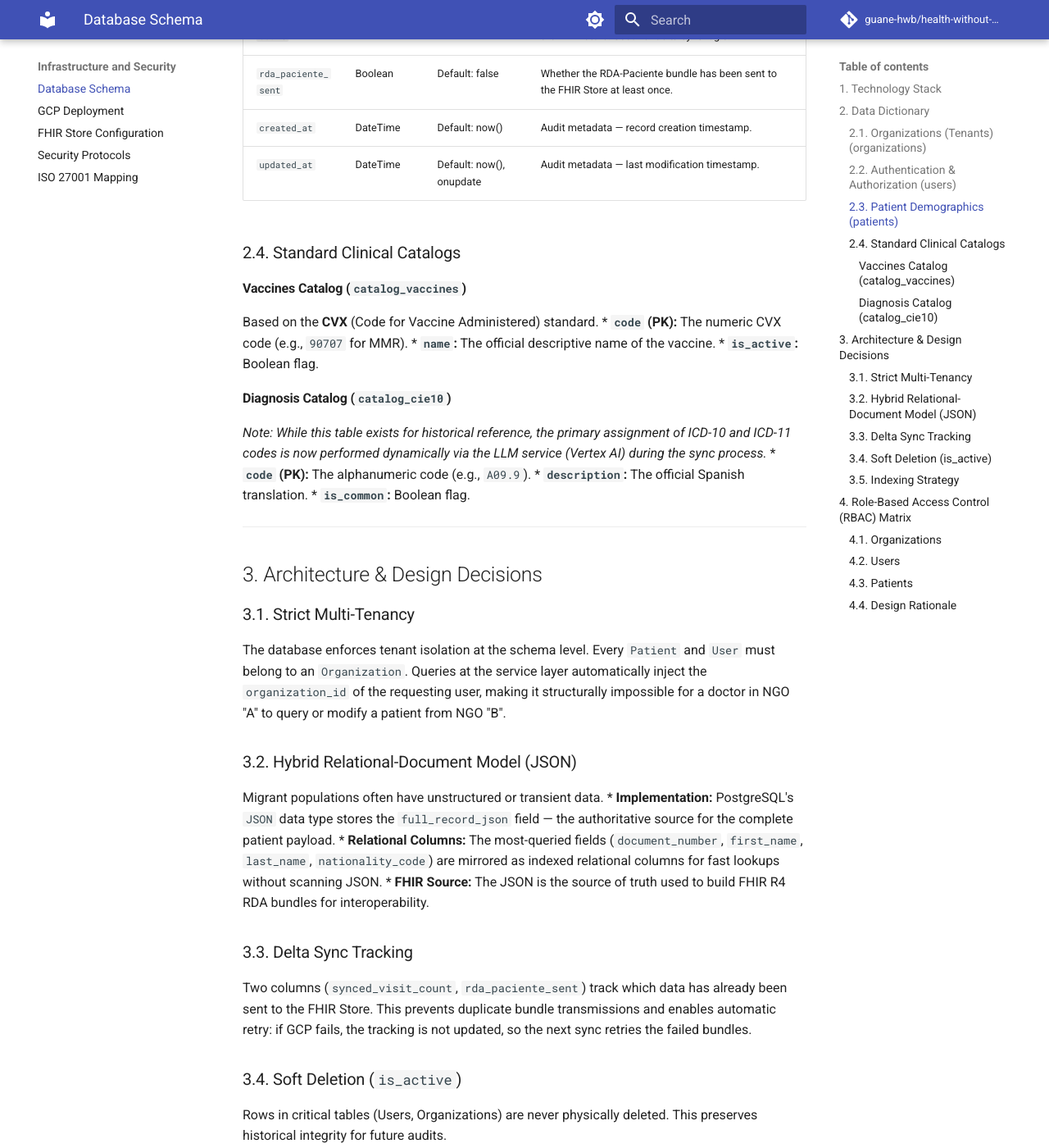
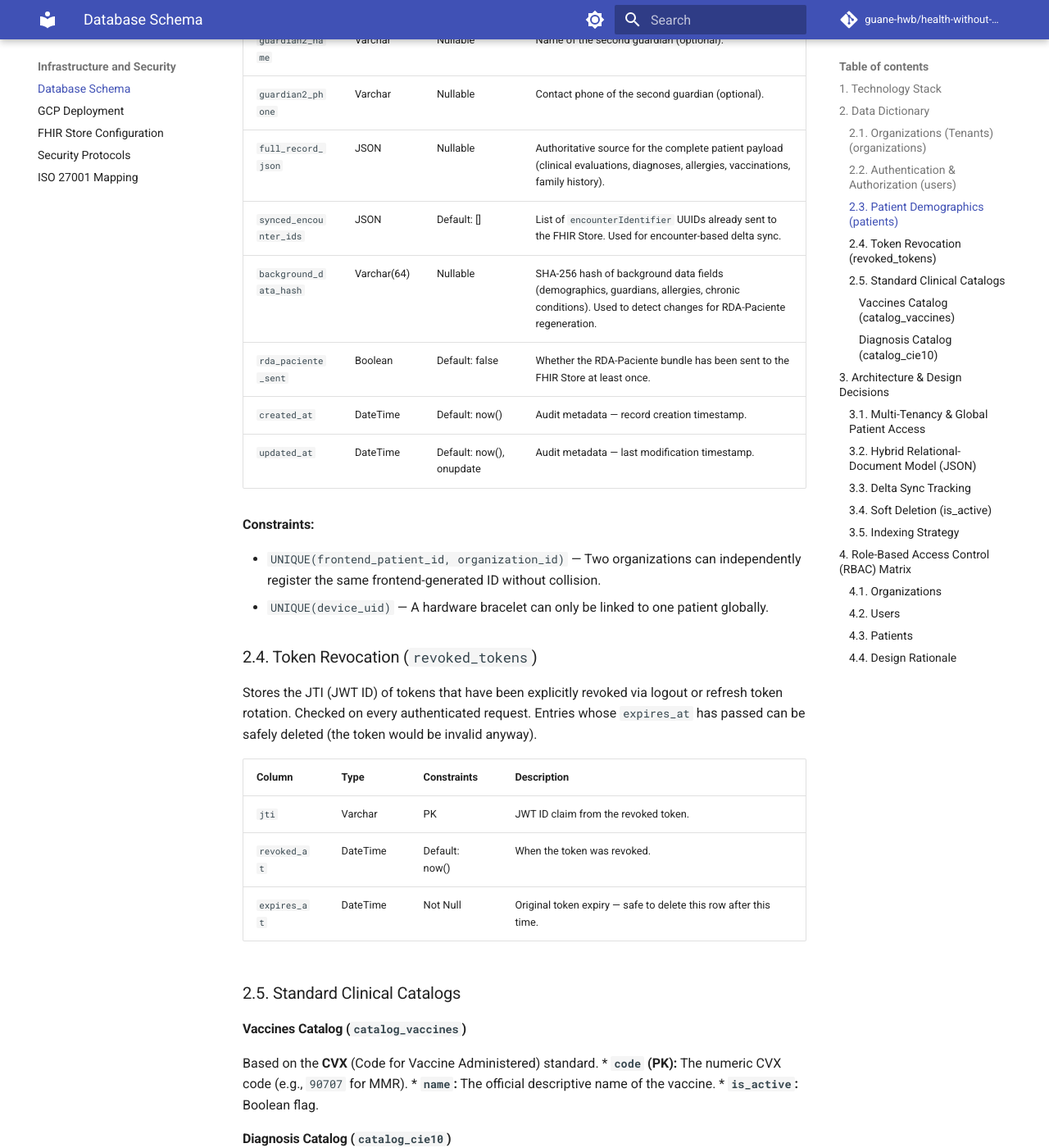
Before and after one commit to guane-hwb/health-without-borders, an MkDocs documentation site: the page built from docs/infrastructure/database.md, in a window 1280 px wide and 1400 px high, scrolled down 2875 px. Shown: the whole window at 82% size. Built offline with MkDocs 1.6.1 and Material for MkDocs 9.7.7, drawn with Linux system fonts in a browser that asks for light colours; comment, search, counter and statistics services are not loaded; some of the changed text lies outside the part shown.

```diff
--- a/docs/infrastructure/database.md
+++ b/docs/infrastructure/database.md
@@ -39,12 +39,13 @@
 
 ### 2.3. Patient Demographics (`patients`)
 
-Stores the core identity data of migrant children. Data is strictly scoped by `organization_id`. Relational columns mirror the most-queried RDA elements (Resolution 866/2021) so the database can filter without scanning JSON.
+Stores the core identity data of migrant children. Relational columns mirror the most-queried RDA elements (Resolution 866/2021) so the database can filter without scanning JSON. The `organization_id` tracks which organization originally registered the patient (traceability), but patient records are globally accessible by any authenticated professional.
 
 | Column | Type | Constraints | Description |
 | :--- | :--- | :--- | :--- |
-| `id` | Varchar | PK | Unique ID (generated UUID v4 from frontend). |
-| `organization_id`| Varchar | FK, Not Null | Ensures patients are only visible to their registering NGO. |
+| `id` | Varchar | PK, UUID v4 | Server-generated unique identifier. The authoritative patient ID. |
+| `frontend_patient_id` | Varchar | Not Null, Index | Frontend-generated UUID sent during first sync. Used for sync correlation. |
+| `organization_id`| Varchar | FK, Not Null | Organization that originally registered this patient. |
 | `device_uid` | Varchar | Unique, Not Null, Index | Hardware ID (NFC Bracelet/Tag) for physical 2FA. |
 | `document_type` | Varchar(5) | Index | Identity document type — CC, CE, TI, RC, PT, PE, etc. (Res. 866 Elem. 2.1). |
 | `document_number`| Varchar | Index | Identity document number (Res. 866 Elem. 2.2). |
@@ -57,13 +58,31 @@
 | `nationality_code`| Varchar(3) | Index | ISO 3166-1 country code (Res. 866 Elems. 1.1, 1.2). Critical for migrant population filtering. |
 | `guardian_name` | Varchar | Nullable | Name of the legal guardian or companion. |
 | `guardian_phone` | Varchar | Nullable | Contact number for the guardian. |
+| `guardian2_name` | Varchar | Nullable | Name of the second guardian (optional). |
+| `guardian2_phone` | Varchar | Nullable | Contact phone of the second guardian (optional). |
 | `full_record_json`| JSON | Nullable | Authoritative source for the complete patient payload (clinical evaluations, diagnoses, allergies, vaccinations, family history). |
-| `synced_visit_count`| Integer | Default: 0 | Number of `medicalHistory` entries already sent to the FHIR Store. Used for delta sync logic. |
+| `synced_encounter_ids`| JSON | Default: [] | List of `encounterIdentifier` UUIDs already sent to the FHIR Store. Used for encounter-based delta sync. |
+| `background_data_hash`| Varchar(64) | Nullable | SHA-256 hash of background data fields (demographics, guardians, allergies, chronic conditions). Used to detect changes for RDA-Paciente regeneration. |
 | `rda_paciente_sent`| Boolean | Default: false | Whether the RDA-Paciente bundle has been sent to the FHIR Store at least once. |
 | `created_at` | DateTime | Default: now() | Audit metadata — record creation timestamp. |
 | `updated_at` | DateTime | Default: now(), onupdate | Audit metadata — last modification timestamp. |
 
-### 2.4. Standard Clinical Catalogs
+**Constraints:**
+
+- `UNIQUE(frontend_patient_id, organization_id)` — Two organizations can independently register the same frontend-generated ID without collision.
+- `UNIQUE(device_uid)` — A hardware bracelet can only be linked to one patient globally.
+
+### 2.4. Token Revocation (`revoked_tokens`)
+
+Stores the JTI (JWT ID) of tokens that have been explicitly revoked via logout or refresh token rotation. Checked on every authenticated request. Entries whose `expires_at` has passed can be safely deleted (the token would be invalid anyway).
+
+| Column | Type | Constraints | Description |
+| :--- | :--- | :--- | :--- |
+| `jti` | Varchar | PK | JWT ID claim from the revoked token. |
+| `revoked_at` | DateTime | Default: now() | When the token was revoked. |
+| `expires_at` | DateTime | Not Null | Original token expiry — safe to delete this row after this time. |
+
+### 2.5. Standard Clinical Catalogs
 
 #### Vaccines Catalog (`catalog_vaccines`)
 Based on the **CVX** (Code for Vaccine Administered) standard.
@@ -81,8 +100,8 @@
 
 ## 3. Architecture & Design Decisions
 
-### 3.1. Strict Multi-Tenancy
-The database enforces tenant isolation at the schema level. Every `Patient` and `User` must belong to an `Organization`. Queries at the service layer automatically inject the `organization_id` of the requesting user, making it structurally impossible for a doctor in NGO "A" to query or modify a patient from NGO "B".
+### 3.1. Multi-Tenancy & Global Patient Access
+Every `User` must belong to an `Organization`. Patient records track the `organization_id` of the registering organization for traceability. However, patients are **globally accessible** by any authenticated professional — this is by design for humanitarian settings where a child registered by NGO "A" in Cúcuta may later be seen by NGO "B" in Bogotá. The `frontend_patient_id` + `organization_id` composite unique constraint prevents cross-org data overwrites during sync, while the server-generated `id` (PK) ensures no frontend-generated ID collisions.
 
 ### 3.2. Hybrid Relational-Document Model (JSON)
 Migrant populations often have unstructured or transient data.
@@ -91,14 +110,14 @@
 * **FHIR Source:** The JSON is the source of truth used to build FHIR R4 RDA bundles for interoperability.
 
 ### 3.3. Delta Sync Tracking
-Two columns (`synced_visit_count`, `rda_paciente_sent`) track which data has already been sent to the FHIR Store. This prevents duplicate bundle transmissions and enables automatic retry: if GCP fails, the tracking is not updated, so the next sync retries the failed bundles.
+Three columns track sync state: `synced_encounter_ids` (JSON list of encounter UUIDs already sent), `rda_paciente_sent` (boolean), and `background_data_hash` (SHA-256). Visits are identified by their `encounterIdentifier` UUID rather than list index, preventing duplicates when records are merged from multiple devices. The background hash detects changes in demographics, allergies, and chronic conditions to avoid unnecessary RDA-Paciente retransmission. Tracking is updated **only after successful FHIR Store upload** — if GCP fails, the next sync retries automatically.
 
 ### 3.4. Soft Deletion (`is_active`)
 Rows in critical tables (Users, Organizations) are never physically deleted. This preserves historical integrity for future audits.
 
 ### 3.5. Indexing Strategy
-* **Search Optimization:** B-Tree indexes on `first_name`, `last_name`, `document_number`, and `nationality_code` for fast patient lookups.
-* **Data Integrity:** Unique constraints on `users.email`, `patients.id`, and `patients.device_uid` to prevent duplicates during network sync anomalies.
+* **Search Optimization:** B-Tree indexes on `first_name`, `last_name`, `document_number`, and `nationality_code` for fast patient lookups. Composite index on `(organization_id, frontend_patient_id)` for sync lookups.
+* **Data Integrity:** Unique constraints on `users.email`, `patients.device_uid`, and composite `(frontend_patient_id, organization_id)` to prevent duplicates during network sync anomalies.
 
 ---
 
```
Also changed, not shown: docs/architecture/fhir-rda.md (+6 -5 lines), docs/development/setup.md (+10 -1 lines), docs/infrastructure/security.md (+22 -3 lines), 1 other file.
